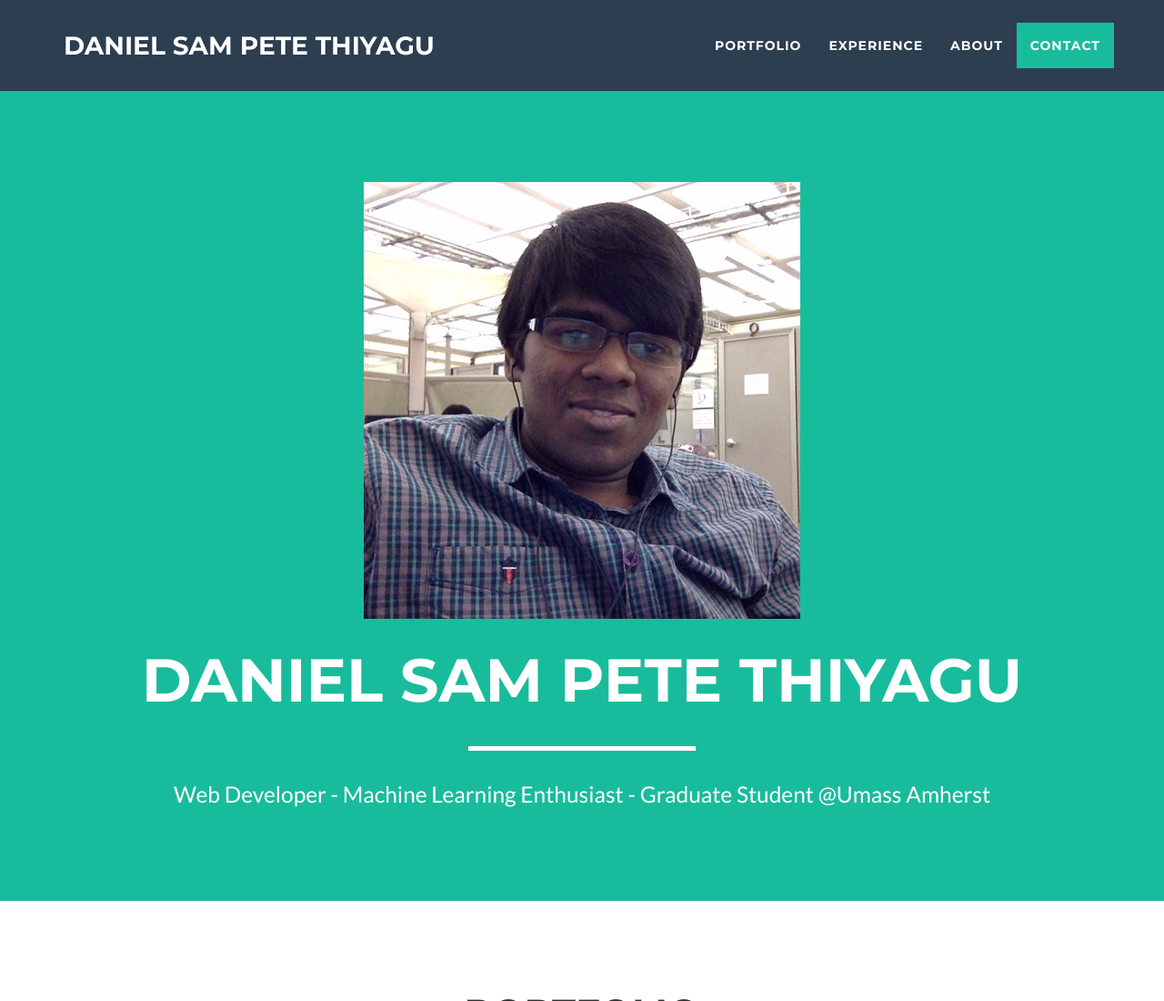
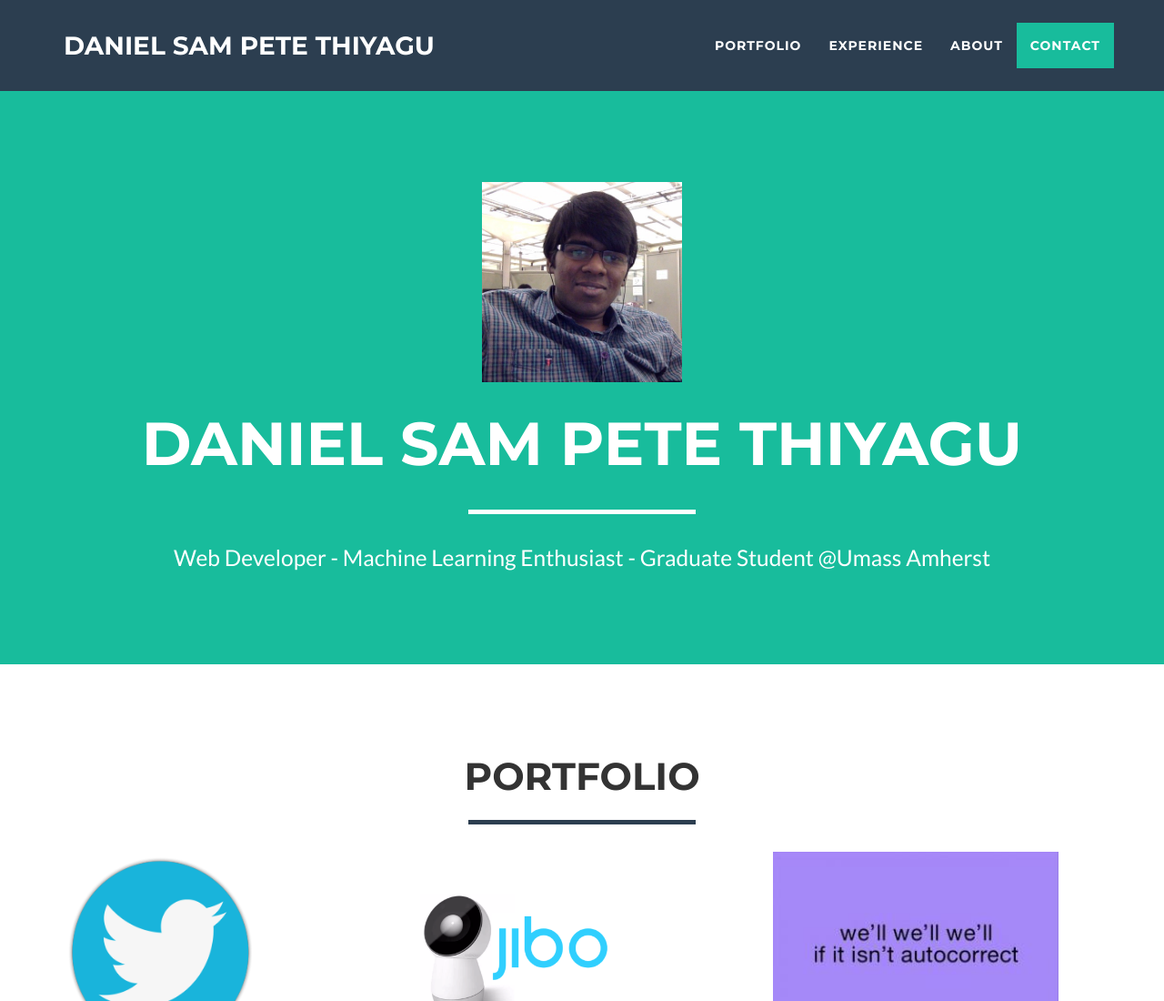
Before and after one commit to danielsamfdo/website, a website: page index.html in a window 1280 px wide. Shown: the top 1100 px of the page at 91% size. Drawn offline with nearby package versions, Linux system fonts and the light colour scheme.

Commit message:
Image Size and Desc Update

```diff
--- a/index.html
+++ b/index.html
@@ -21,7 +21,11 @@
     <link href="vendor/font-awesome/css/font-awesome.min.css" rel="stylesheet" type="text/css">
     <link href="https://fonts.googleapis.com/css?family=Montserrat:400,700" rel="stylesheet" type="text/css">
     <link href="https://fonts.googleapis.com/css?family=Lato:400,700,400italic,700italic" rel="stylesheet" type="text/css">
-
+    <style>
+    img.img-responsive {
+        height: 220px;
+    }
+    </style>
     <!-- HTML5 Shim and Respond.js IE8 support of HTML5 elements and media queries -->
     <!-- WARNING: Respond.js doesn't work if you view the page via file:// -->
     <!--[if lt IE 9]>
@@ -122,7 +126,7 @@
                                 <i class="fa fa-search-plus fa-3x"></i>
                             </div>
                         </div>
-                        <img src="img/portfolio/autocorrect.jpg" class="img-responsive" alt="">
+                        <img src="img/portfolio/autocorrect.jpg" class="img-responsive" alt="" height="250">
                     </a>
                 </div>
                 <div class="col-sm-4 portfolio-item">
@@ -383,6 +387,7 @@
 
                             <p>Source Code: Click <a href="https://github.com/jamesmorris2/jibo-pictionary">this link</a></p>
 
+                            <p> We won the best use of JIBO in HackUMass 2016</p>
                             <p>First, ask Jibo to take a guess your drawing. It will take a picture and send it off to be classified by our custom-trained tensor flow neural networks. The first step uses openCV to detect the playing area within the board and crop off the rest of the image, and make it black and white. The image then gets passed off the our tensorflow model to be classified. We build trained neural network using hundreds of images pulled automatically from Bing Image Search. We used the “line drawing” category to limit it to pictures that look more like something drawn a whiteboard. We then supplemented the training data with a few examples of our own hand-drawn pictures. This network gives us a likelyhood for each possible label, which is sent back to Jibo. Then Jibo will go through these items one by one, listening for a “yes” or “no” from the user. There is an adorable celebration and frustration animation that plays when it gets the answer right or wrong. This continues until it exhausts its entire vocabulary, at which point it insults your artwork in protest!</p>
                             <ul class="list-inline item-details">
                                 <li>Technologies Used:
```
